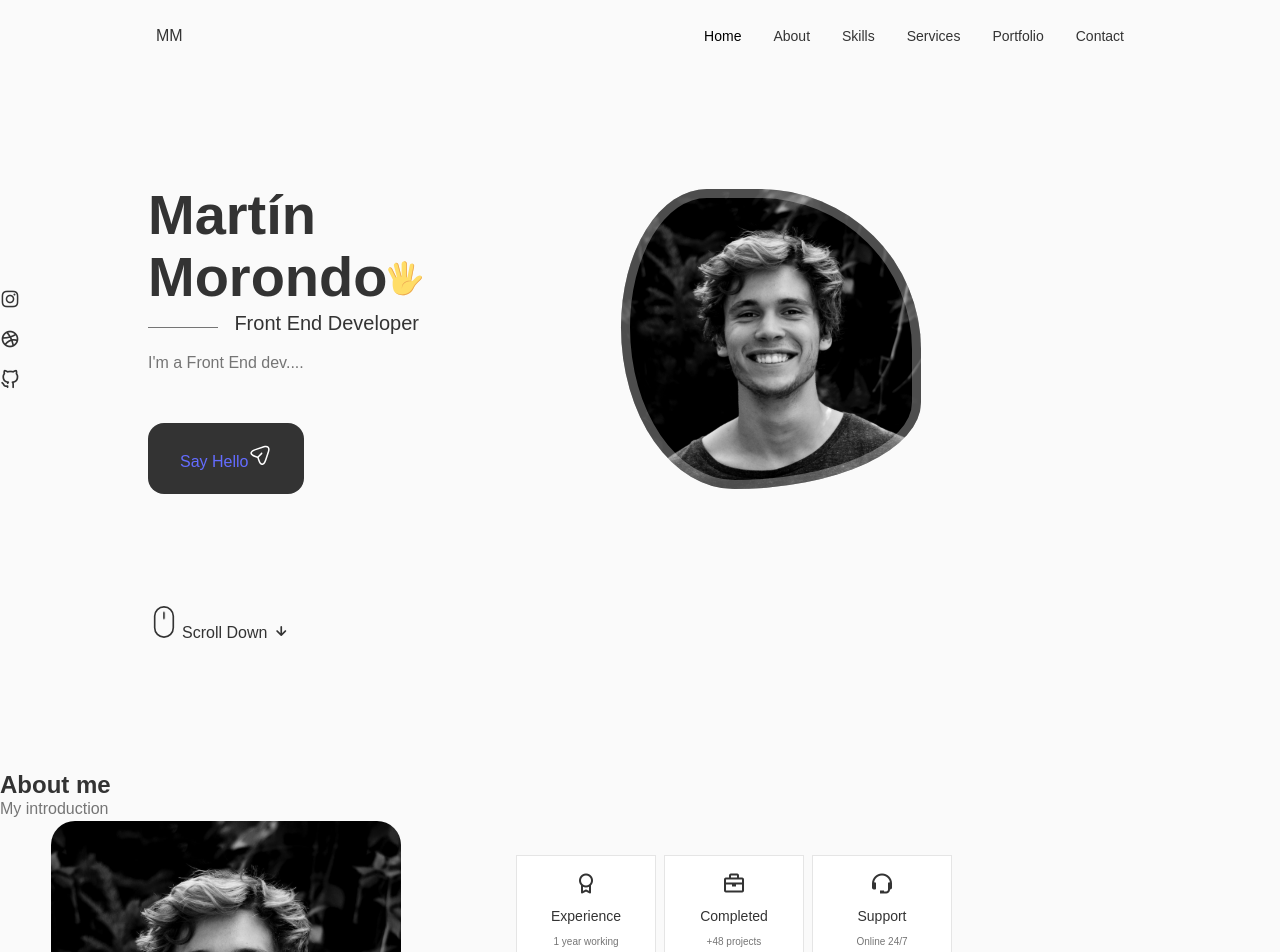
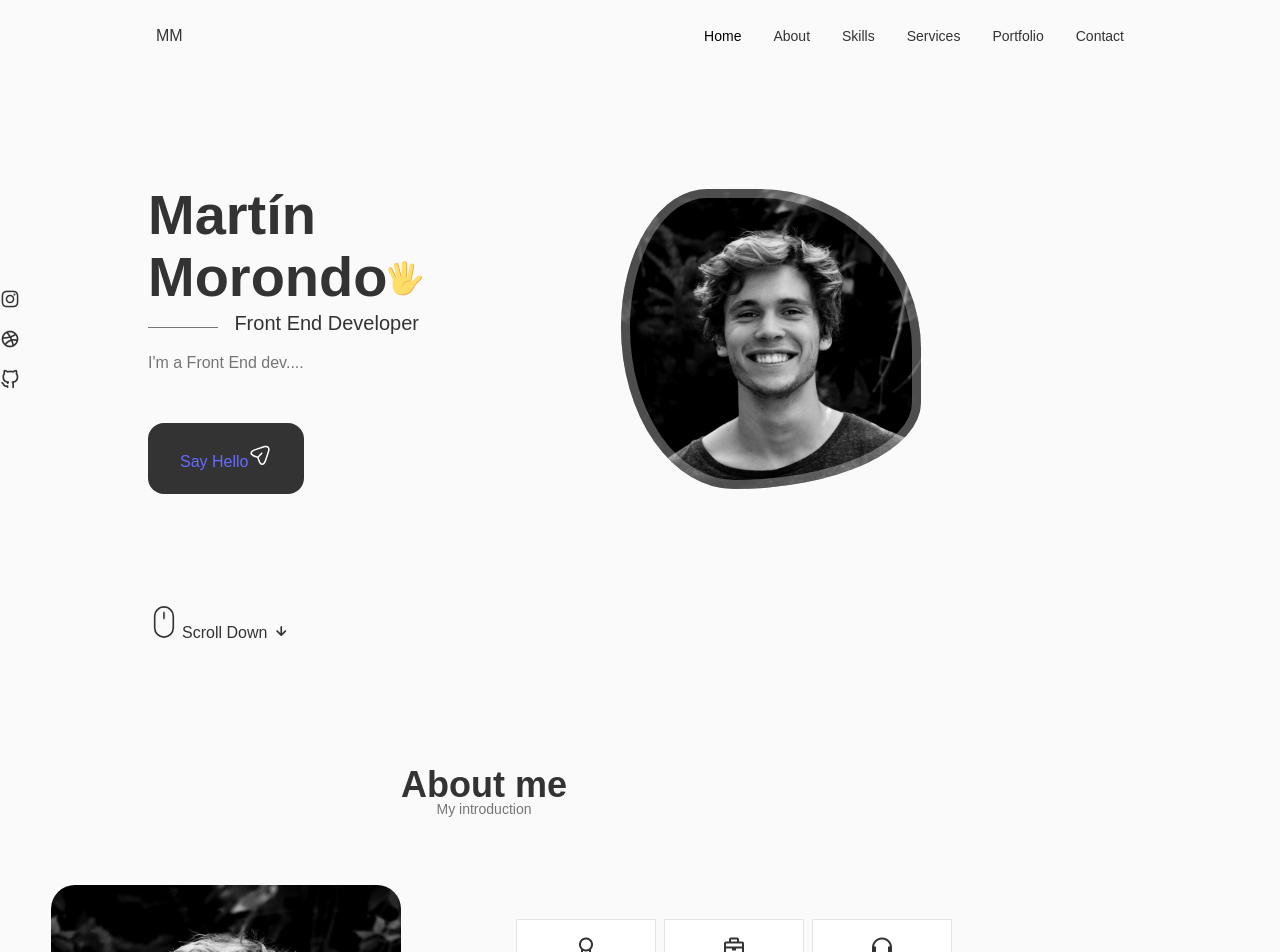
Before and after one commit to martinmorondo/portfolio-con-react, a React (Vite) app: page / in a window 1280 px wide. Shown: the top 952 px of the page. Built offline with nearby package versions, Linux system fonts and the light colour scheme.

Commit message:
Fixed two styling errors in App.css

```diff
--- a/src/App.css
+++ b/src/App.css
@@ -110,18 +110,18 @@ img {
   padding: 6rem 0 2rem;
 }
 
-.section--title {
+.section-title {
   font-size:  var(--h1-font-size);
   color: var(--title-color)
 }
 
-.section--subtitle {
+.section-subtitle {
   display: block;
   font-size: var(--small-font-size);
   margin-bottom: 4rem;
 }
 
-.section--title, .section--subtitle {
+.section-title, .section-subtitle {
   text-align: center;
 }
 
```
